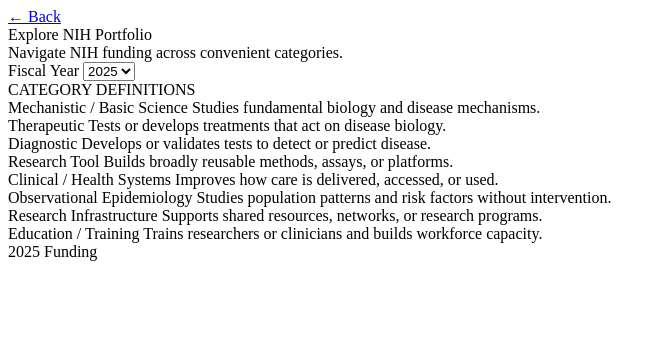
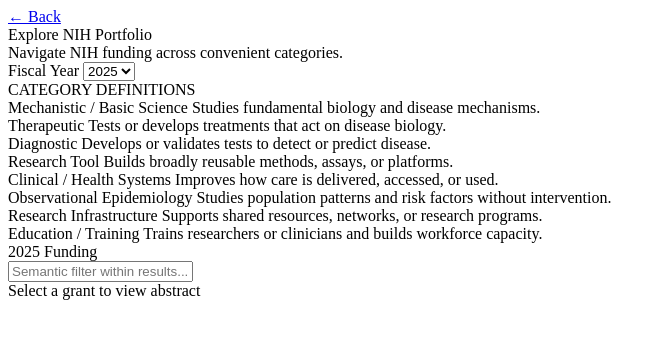
Before and after one commit to pradeepbugga/NIH_Portfolio_Analytics, a Python web app: template app/templates/portfolio.html in a window 1280 px wide. Shown: the top 339 px of the page, without its empty margins (0-666 px from the left). Run offline with Jinja, Linux system fonts and the light colour scheme; the template is opened without the code that fills it, so the values that code supplies are empty; some libraries are stand-ins or nearby versions.

Commit message:
added grant and abstract formatting

```diff
--- a/app/templates/portfolio.html
+++ b/app/templates/portfolio.html
@@ -139,6 +139,10 @@
 
     <script>
 
+        let activeCategory = null;
+
+        let activeYear = 2025;
+
         async function loadCategoryChart(year = 2025) {
 
             const response = await fetch(
@@ -262,6 +266,12 @@
 
                 const category = categoryMap[displayCategory];
 
+                activeCategory = category;
+
+                document.getElementById(
+                    "grant-search-input"
+                ).value = "";
+
                 const response = await fetch(
                     `/api/portfolio/grants?year=2025&category=${category}`
                 );
@@ -272,15 +282,33 @@
 
             });
         }
-        function renderGrants(category, grants) {
+        function cleanAbstract(text) {
+
+            if (!text) return "";
+
+            return text
+
+                // remove carriage returns
+                .replace(/\r/g, "")
+
+                // collapse ALL single newlines into spaces
+                .replace(/\n/g, " ")
+
+                // collapse repeated spaces
+                .replace(/\s+/g, " ")
+
+                // restore paragraph breaks after periods followed by capital letters
+                .replace(/\. ([A-Z])/g, ".\n\n$1")
+
+                .trim();
+        }
+        function renderGrants(category, grants, query = null) {
 
             document.getElementById(
                 "grant-results-title"
             ).innerText = "Grant Results";
 
-            document.getElementById(
-                "grant-results-filters"
-            ).innerHTML = `
+            let filtersHTML = `
 
             <div class="filter-pill">
                 Fiscal Year: 2025
@@ -291,8 +319,22 @@
             </div>
             `;
 
+            if (query) {
+
+                filtersHTML += `
+
+                <div class="filter-pill">
+                    Query: ${query}
+                </div>
+            `;
+            }
+
+            document.getElementById(
+                "grant-results-filters"
+            ).innerHTML = filtersHTML;
+
             const container = document.getElementById(
-                "grant-results"
+                "grant-results-list"
             );
 
             container.innerHTML = "";
@@ -312,6 +354,10 @@
                 const card = document.createElement("div");
 
                 card.className = "grant-card";
+
+                card.onclick = () => {
+                    showGrantDetail(grant);
+                };
 
                 card.innerHTML = `
 
@@ -339,6 +385,77 @@
                 container.appendChild(card);
             });
         }
+        function showGrantDetail(grant) {
+
+            const funding = new Intl.NumberFormat(
+                'en-US',
+                {
+                    style: 'currency',
+                    currency: 'USD',
+                    notation: 'compact',
+                    maximumFractionDigits: 1
+                }
+            ).format(grant.funding);
+
+            document.getElementById(
+                "grant-detail-pane"
+            ).innerHTML = `
+
+        <div class="grant-detail-title">
+            ${grant.title}
+        </div>
+
+
+
+        <div class="grant-detail-abstract">
+
+            ${cleanAbstract(grant.abstract) || "No abstract available."}
+
+        </div>
+    `;
+        }
+        window.addEventListener("DOMContentLoaded", () => {
+
+            const searchInput = document.getElementById(
+                "grant-search-input"
+            );
+
+            searchInput.addEventListener(
+                "keydown",
+                async function (event) {
+
+                    if (event.key !== "Enter") return;
+
+                    if (!activeCategory) {
+
+                        alert("Select a category first.");
+
+                        return;
+                    }
+
+                    const query = searchInput.value.trim();
+
+                    if (!query) return;
+
+                    const response = await fetch(
+
+                        `/api/portfolio/grants/search` +
+                        `?year=${activeYear}` +
+                        `&category=${activeCategory}` +
+                        `&query=${encodeURIComponent(query)}`
+
+                    );
+
+                    const result = await response.json();
+
+                    renderGrants(
+                        activeCategory,
+                        result.grants,
+                        query
+                    );
+                }
+            );
+        });
 
         loadCategoryChart();
 
@@ -346,11 +463,37 @@
 
     <div id="grant-results-container">
 
+        <div id="grant-results-header">
+
+            <div>
+
                 <div id="grant-results-title"></div>
+
                 <div id="grant-results-filters"></div>
 
+            </div>
 
-        <div id="grant-results"></div>
+            <div id="grant-search-container">
+
+                <input type="text" id="grant-search-input" placeholder="Semantic filter within results...">
+
+            </div>
+
+        </div>
+
+        <div id="grant-results-layout">
+
+            <div id="grant-results-list"></div>
+
+            <div id="grant-detail-pane">
+
+                <div id="grant-detail-placeholder">
+                    Select a grant to view abstract
+                </div>
+
+            </div>
+
+        </div>
 
     </div>
 </body>
```
Lines whose indentation alone changed are shown as unchanged.
